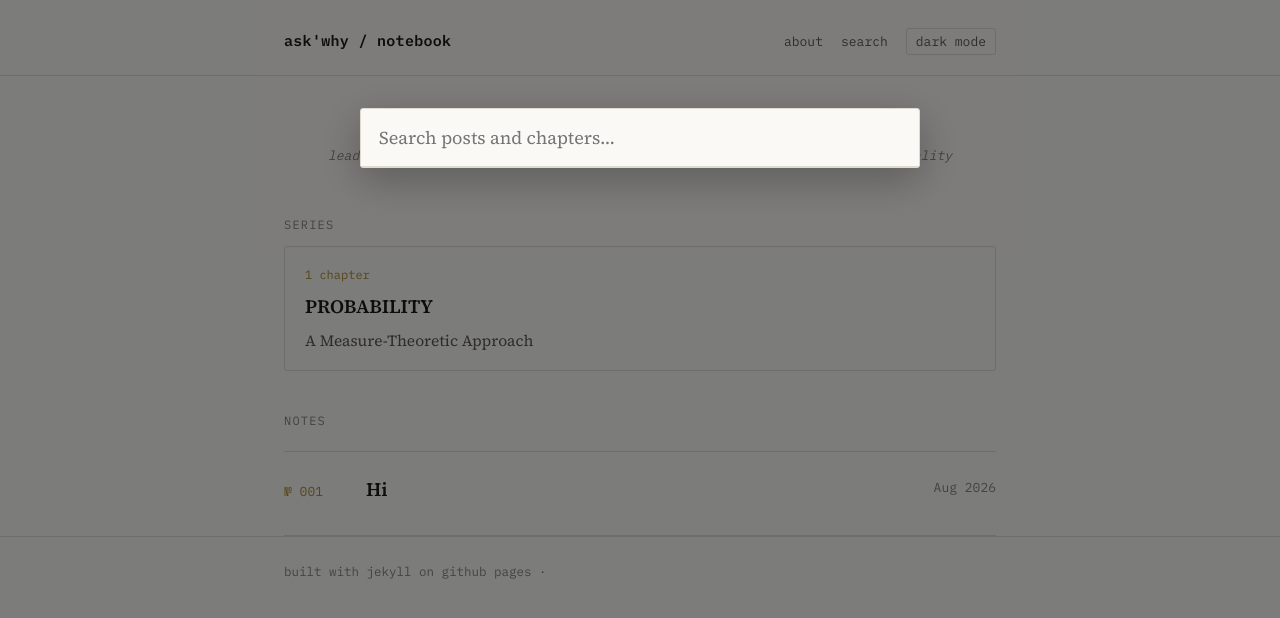
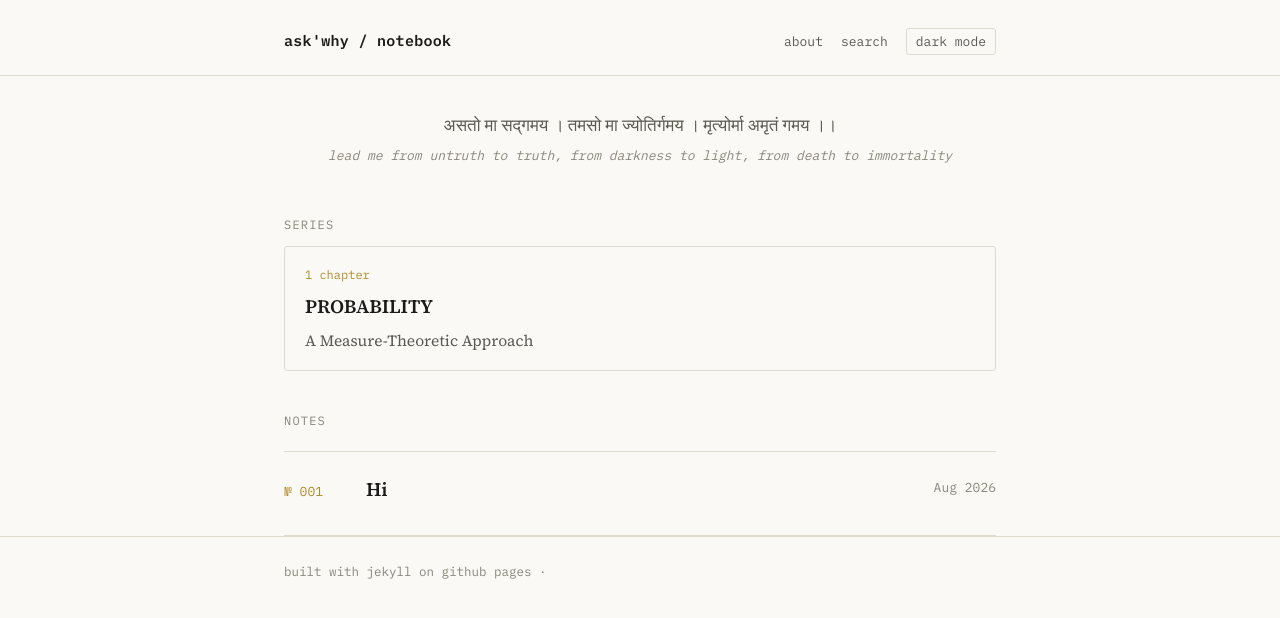
Before and after one commit to adarsh-s-kamatagi/adarsh-s-kamatagi.github.io, a Jekyll site: the page built from index.md, in a window 1280 px wide. Shown: the top 618 px of the page. Built offline with Jekyll 4.4.1, drawn with Linux system fonts in a browser that asks for light colours; nearby versions of some CDN libraries.

Commit message:
Update style.css

```diff
--- a/assets/css/style.css
+++ b/assets/css/style.css
@@ -574,8 +574,7 @@ footer.site-footer {
   z-index: 100;
 }
 
-[data-theme="dark"] .search-overlay { background: rgba(0, 0, 0, 0.7); }
-
+.search-overlay[hidden] { display: none; }
 .search-box {
   background: var(--bg);
   border: 1px solid var(--rule);
```
